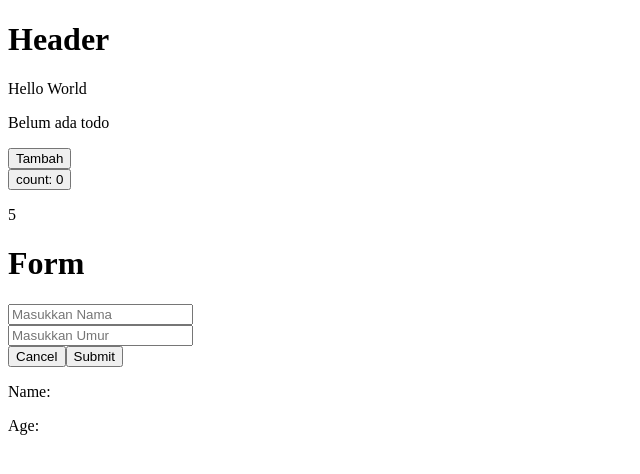
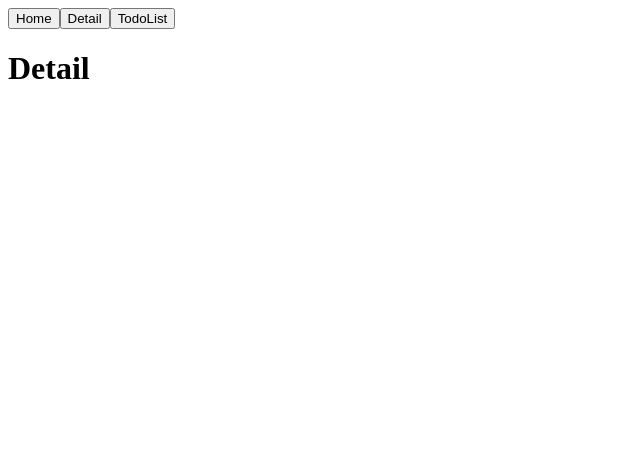
Before and after one commit to ariefyusron/learn-react-js-batch-16, a React (Vite) app: page /detail in a window 1280 px wide. Shown: the top 474 px of the page, without its empty margins (0-640 px from the left). Built offline with nearby package versions, Linux system fonts and the light colour scheme.

Commit message:
learn: router

```diff
--- a/package.json
+++ b/package.json
@@ -11,7 +11,8 @@
   },
   "dependencies": {
     "react": "^19.1.0",
-    "react-dom": "^19.1.0"
+    "react-dom": "^19.1.0",
+    "react-router": "^7.7.1"
   },
   "devDependencies": {
     "@eslint/js": "^9.30.1",
--- a/src/App.jsx
+++ b/src/App.jsx
@@ -1,73 +1,28 @@
-import { useState, useEffect } from 'react'
+import { Routes, Route } from 'react-router'
 
-import Header from './components/Header'
-import Form from './components/Form'
-import { useCustomHook } from './hooks/useApp'
+import Home from './pages/Home'
+import Detail from './pages/Detail'
+import TodoList from './pages/TodoList'
+
+import WrapPage from './WrapPage'
+
 
 const App = () => {
-  const [todolist, setTodolist] = useState([])
-  const [count, setCount] = useState(0)
-  const [input, setInput] = useState({
-    name: '',
-    age: ''
-  })
+  return (
+    <Routes>
+      <Route path='/' element={<WrapPage />}>
+        <Route index element={<Home />} />
+        <Route path='detail' element={<Detail />} />
+        <Route path='todolist' element={<TodoList />} />
+      </Route>
 
-  const time = useCustomHook()
-
-  useEffect(() => {
-    console.log('test useEffect')
-  }, [])
-
-  useEffect(() => {
-    console.log('count berubah')
-  },[count])
-
-  const handleAdd = () => {
-    console.log('click')
-    setTodolist([
-      {
-        desc: 'cuci motor',
-        status: 'todo'
-      },
-      ...todolist
-    ])
-  }
-
-  return (
-    <>
-      <Header />
-      <div>
-        <p>Hello World</p>
-
-        {todolist.length === 0 ? (
-          <p>Belum ada todo</p>
-        ) : (
-          <ul>
-            {todolist.map((item, index) => (
-              <li key={index}>{`${item.desc} - ${item.status}`}</li>
-            ))}
-          </ul>
-        )}
-
-        <button onClick={handleAdd}>Tambah</button>
-
-        <br />
-        <button
-          onClick={() => setCount(count + 1)}>
-          count: {count}
-        </button>
-
-        <p>{time}</p>
-
-        <Form onSubmit={(e) => {
-          setInput(e)
-        }} />
-
-        <p>{`Name: ${input.name}`}</p>
-        <p>{`Age: ${input.age}`}</p>
-      </div>
-    </>
-  )
+      {/* <Route path='home'>
+        <Route index element={<Home />} />
+        <Route path='detail' element={<Detail />} />
+        <Route path='todolist' element={<TodoList />} />
+      </Route> */}
+    </Routes>
+  );
 }
 
-export default App
+export default App;
--- /dev/null
+++ b/src/WrapPage.jsx
@@ -0,0 +1,13 @@
+import { Outlet } from 'react-router'
+
+import Container from './components/Container'
+
+const WrapPage = () => {
+  return (
+    <Container>
+      <Outlet />
+    </Container>
+  );
+}
+
+export default WrapPage;
--- /dev/null
+++ b/src/components/Container.jsx
@@ -0,0 +1,41 @@
+import { useNavigate } from 'react-router'
+
+const Container = ({ children }) => {
+  const navigate = useNavigate()
+
+  const listButton = [
+    {
+      label: 'Home',
+      page: '/'
+    },
+    {
+      label: 'Detail',
+      page: '/detail'
+    },
+    {
+      label: 'TodoList',
+      page: '/todolist'
+    }
+  ]
+
+  return (
+    <div>
+      <div>
+        {listButton.map((item, index) => (
+          <button
+            key={index}
+            onClick={() => {
+              navigate(item.page)
+            }}
+          >
+            {item.label}
+          </button>
+        ))}
+      </div>
+
+      {children}
+    </div>
+  );
+}
+
+export default Container;
--- a/src/hooks/useApp.js
+++ b/src/hooks/useApp.js
@@ -3,11 +3,11 @@ import { useState, useEffect } from 'react'
 export const useCustomHook = () => {
   const [time, setTime] = useState(0)
 
-  useEffect(() => {
-    setTimeout(() => {
-      setTime(time + 1)
-    },1000)
-  }, [time])
+  // useEffect(() => {
+  //   setTimeout(() => {
+  //     setTime(time + 1)
+  //   },1000)
+  // }, [time])
 
   return time
 }
--- a/src/main.jsx
+++ b/src/main.jsx
@@ -1,9 +1,13 @@
 import { StrictMode } from 'react'
 import { createRoot } from 'react-dom/client'
+import { BrowserRouter } from "react-router";
+
 import App from './App.jsx'
 
 createRoot(document.getElementById('root')).render(
   <StrictMode>
-    <App />
+    <BrowserRouter>
+      <App />
+    </BrowserRouter>
   </StrictMode>,
 )
--- /dev/null
+++ b/src/pages/Detail.jsx
@@ -0,0 +1,10 @@
+const Detail = () => {
+
+  return (
+    <div>
+      <h1>Detail</h1>
+    </div>
+  );
+}
+
+export default Detail;
--- /dev/null
+++ b/src/pages/Home.jsx
@@ -0,0 +1,9 @@
+const Home = () => {
+  return (
+    <div>
+      <h1>Home</h1>
+    </div>
+  );
+}
+
+export default Home;
--- /dev/null
+++ b/src/pages/TodoList.jsx
@@ -0,0 +1,73 @@
+import { useState, useEffect } from 'react'
+
+import Header from '../components/Header'
+import Form from '../components/Form'
+import { useCustomHook } from '../hooks/useApp'
+
+const App = () => {
+  const [todolist, setTodolist] = useState([])
+  const [count, setCount] = useState(0)
+  const [input, setInput] = useState({
+    name: '',
+    age: ''
+  })
+
+  const time = useCustomHook()
+
+  useEffect(() => {
+    console.log('test useEffect')
+  }, [])
+
+  useEffect(() => {
+    console.log('count berubah')
+  },[count])
+
+  const handleAdd = () => {
+    console.log('click')
+    setTodolist([
+      {
+        desc: 'cuci motor',
+        status: 'todo'
+      },
+      ...todolist
+    ])
+  }
+
+  return (
+    <>
+      <Header />
+      <div>
+        <p>Hello World</p>
+
+        {todolist.length === 0 ? (
+          <p>Belum ada todo</p>
+        ) : (
+          <ul>
+            {todolist.map((item, index) => (
+              <li key={index}>{`${item.desc} - ${item.status}`}</li>
+            ))}
+          </ul>
+        )}
+
+        <button onClick={handleAdd}>Tambah</button>
+
+        <br />
+        <button
+          onClick={() => setCount(count + 1)}>
+          count: {count}
+        </button>
+
+        <p>{time}</p>
+
+        <Form onSubmit={(e) => {
+          setInput(e)
+        }} />
+
+        <p>{`Name: ${input.name}`}</p>
+        <p>{`Age: ${input.age}`}</p>
+      </div>
+    </>
+  )
+}
+
+export default App
```
Also changed, not shown: 1 other file (tests, documents, lock files or other folders).
